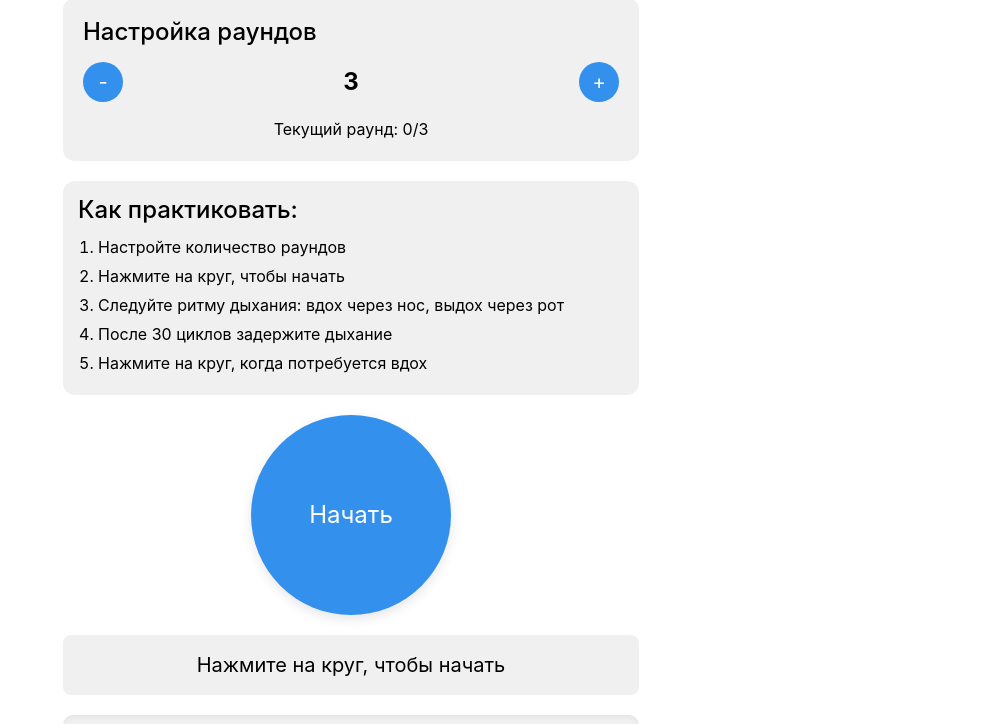
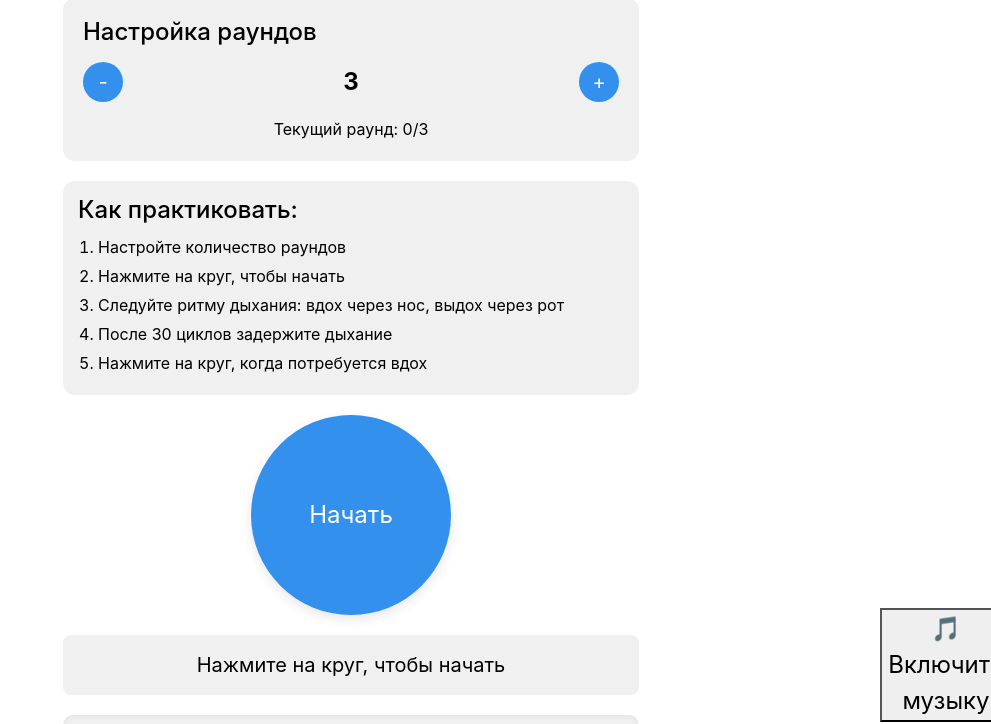
Before and after one commit to jointduck/jointduck.github.io, a plain HTML site: page index.html in a window 1280 px wide. Shown: the part 90-814 px from the top of the page, without its empty margins (289-1280 px from the left). Drawn offline with nearby package versions, Linux system fonts and the light colour scheme; a script that the page names is missing.

Commit message:
index.html

```diff
--- a/index.html
+++ b/index.html
@@ -7,6 +7,44 @@
     <script src="https://telegram.org/js/telegram-web-app.js"></script>
     <link href="https://cdn.jsdelivr.net/npm/bootstrap@5.3.2/dist/css/bootstrap.min.css" rel="stylesheet">
     <style>
+        .music-control {
+        position: fixed;
+        bottom: 20px;
+        right: 20px;
+        z-index: 1000;
+        width: 50px;
+        height: 50px;
+        border-radius: 50%;
+        background: var(--tg-theme-button-color, #3390ec);
+        color: var(--tg-theme-button-text-color, #ffffff);
+        border: none;
+        display: flex;
+        align-items: center;
+        justify-content: center;
+        font-size: 24px;
+        cursor: pointer;
+        box-shadow: 0 2px 8px rgba(0,0,0,0.2);
+        transition: all 0.3s ease;
+    }
+
+    .music-control.playing {
+        background: #dc3545;
+        animation: pulse 2s infinite;
+    }
+
+    .music-control:active {
+        transform: scale(0.95);
+    }
+
+    @keyframes pulse {
+        0% { transform: scale(1); }
+        50% { transform: scale(1.1); }
+        100% { transform: scale(1); }
+    }
+
+    #youtubePlayer {
+        display: none;
+    }
         body {
             background-color: var(--tg-theme-bg-color, #fff);
             color: var(--tg-theme-text-color, #000);
@@ -227,8 +265,11 @@
             margin: 5px 0;
         }
     </style>
+    <script src="https://www.youtube.com/iframe_api"></script>
 </head>
 <body>
+    <div id="youtubePlayer"></div>
+<button class="music-control" id="musicControl" title="Управление музыкой">🎵</button>
     <div class="container">
         <h1>Метод дыхания Вим Хофа</h1>
 
@@ -322,5 +363,15 @@
     </div>
 
     <script src="app.js"></script>
+    <!-- Скрытый плеер YouTube -->
+<div id="player" style="display: none;"></div>
+
+<!-- Кнопка управления музыкой -->
+<div class="music-control">
+    <button id="toggleMusic" class="music-button">
+        <span class="music-icon">🎵</span>
+        <span id="musicStatus">Включить музыку</span>
+    </button>
+</div>
 </body>
 </html>
```
